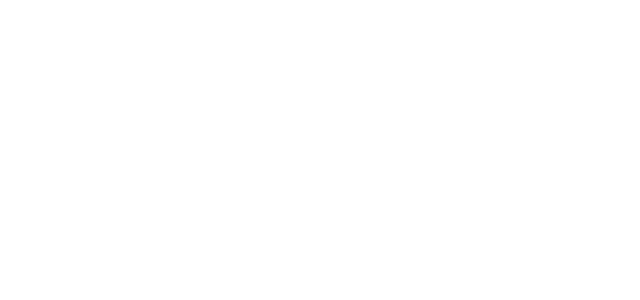
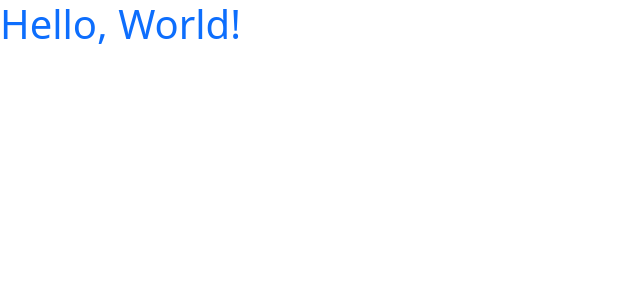
Before and after one commit to WinworldHUB/coop, a React (Create React App) app: page / in a window 1280 px wide. Shown: the top 300 px of the page, without its empty margins (0-640 px from the left). Built offline with nearby package versions, Linux system fonts and the light colour scheme.

Commit message:
add bootstrap

```diff
--- a/package.json
+++ b/package.json
@@ -10,7 +10,9 @@
     "@types/node": "^16.18.97",
     "@types/react": "^18.3.2",
     "@types/react-dom": "^18.3.0",
+    "bootstrap": "^5.3.3",
     "react": "^18.3.1",
+    "react-bootstrap": "^2.10.2",
     "react-dom": "^18.3.1",
     "react-scripts": "5.0.1",
     "typescript": "^4.9.5",
--- a/src/App.tsx
+++ b/src/App.tsx
@@ -1,10 +1,11 @@
 import React from 'react';
 
-function App() {
+const App: React.FC = () => {
   return (
-    <div className="">
+    <div>
+      <h1 className='text-primary'>Hello, World!</h1>
     </div>
   );
-}
+};
 
 export default App;
--- a/src/index.tsx
+++ b/src/index.tsx
@@ -2,7 +2,7 @@
 import ReactDOM from 'react-dom/client';
 import './index.css';
 import App from './App';
-
+import 'bootstrap/dist/css/bootstrap.min.css';
 const root = ReactDOM.createRoot(
   document.getElementById('root') as HTMLElement
 );
```
Also changed, not shown: 1 other file (tests, documents, lock files or other folders).
